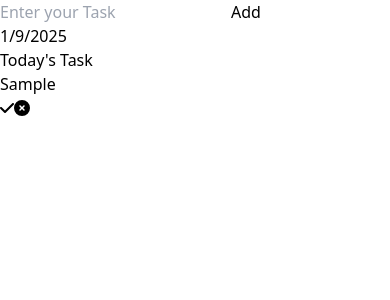
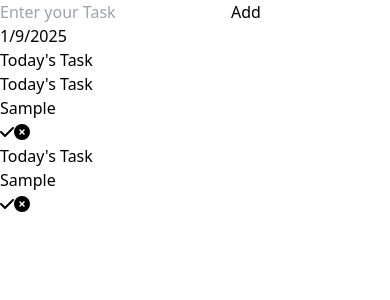
Before and after one commit to satyam-bheel1999/To-Do-WebApp, a React app: page / in a window 390 px wide. Both pictures are taken after typing "Sample" into the empty fields and a click on the button "Add". Shown: the top 300 px of the page. Built offline with nearby package versions, Linux system fonts and the light colour scheme; the HTML template or start-up script is replaced by a standard one.

Commit message:
Responsiveness
Gave responsiveness for the all size of devices

```diff
--- a/src/Components/Todo.jsx
+++ b/src/Components/Todo.jsx
@@ -10,7 +10,6 @@ function Todo() {
   let time = new Date();
 
   let day = time.toLocaleDateString();
-
 
   const HandleSubmit = (e) => {
     e.preventDefault();
@@ -38,8 +37,11 @@ function Todo() {
 
   return (
     <>
-      <div className="h-2/3 w-80 border rounded-md shadow-xl relative top-8 right-36 p-7 bg-white flex flex-col ">
-        <form className="flex flex-col">
+      <div className="h-4/5 lg:h-2/3 lg:w-1/4 w-9/12
+       border rounded-md shadow-xl
+       relative top-8 right-36 p-7
+       bg-white flex flex-col">
+        <form className="flex flex-row lg:flex lg:flex-col">
           <input
             type="text"
             value={input}
@@ -47,23 +49,70 @@ function Todo() {
               setInput(e.target.value);
             }}
             placeholder="Enter your Task"
-            className="border p-3"
+            className="border p-3 w-11/12"
           ></input>
 
           <button
             onClick={HandleSubmit}
-            className="relative top-8 border border-yellow-300 rounded-3xl p-2 text-base font-bold hover:bg-yellow-200 "
+            className="relative lg:top-8 border
+            border-yellow-300 rounded-3xl p-2
+            text-base font-bold hover:bg-yellow-200
+            w-28 lg:left-1/4 "
           >
             Add
           </button>
+        </form>
+        <div className="relative top-16 text-center p-5 text-xl font-bold">
+          {day}
+        </div>
+        <h1 className="relative top-20 text-center
+        font-extrabold text-2xl lg:hidden block ">
+          Today's Task
+        </h1>
+        <div className="h-screen relative w-11/12
+        flex flex-col lg:hidden top-24 ">
+          <h1 className="text-center font-extrabold
+          text-2xl hidden lg:block">
+            {" "}
+            Today's Task{" "}
+          </h1>
 
-
-        </form>
-        <div className="relative top-24 text-center p-5 text-xl font-bold">{day}</div>
+          <ul className="">
+            {array.map((item, index) => (
+              <li
+                style={{
+                  textDecoration: item.completed ? "line-through" : "none",
+                }}
+                key={index}
+                className="flex justify-between
+                bg-orange-200 p-3 text-2xl m-3
+                relative top-6 shadow-2xl
+                border rounded-full"
+              >
+                {item.text}
+                <div className="">
+                  <button onClick={() => HandleComplete(index)}>
+                    <FontAwesomeIcon icon={faCheck} className="h-8 mr-6" />
+                  </button>
+                  <button onClick={() => HandleRemove(index)}>
+                    <FontAwesomeIcon
+                      icon={faCircleXmark}
+                      className="h-8 mr-4"
+                    />
+                  </button>
+                </div>
+              </li>
+            ))}
+          </ul>
+        </div>
       </div>
 
-      <div className="left-32 h-screen relative w-2/4 flex flex-col">
-        <h1 className="text-center font-extrabold text-2xl"> Today's Task </h1>
+      <div className="left-32 h-screen relative w-2/4 lg:flex flex-col hidden ">
+        <h1 className="text-center font-extrabold text-2xl hidden lg:block">
+          {" "}
+          Today's Task{" "}
+        </h1>
+
         <ul className="">
           {array.map((item, index) => (
             <li
@@ -71,7 +120,10 @@ function Todo() {
                 textDecoration: item.completed ? "line-through" : "none",
               }}
               key={index}
-              className="flex justify-between bg-orange-200 p-3 text-2xl w-3/4 m-3 relative left-8 top-6 shadow-2xl border rounded-full"
+              className="flex justify-between
+              bg-orange-200 p-3 text-2xl w-3/4
+              m-3 relative left-8 top-6 shadow-2xl
+              border rounded-full"
             >
               {item.text}
               <div className="">
```
